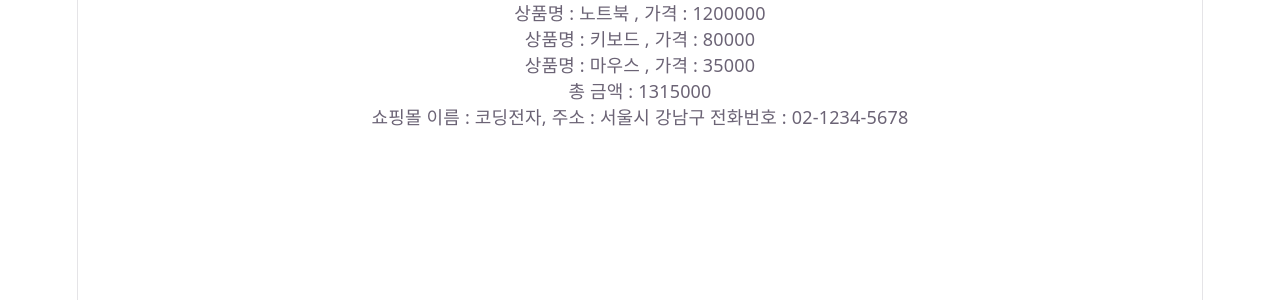
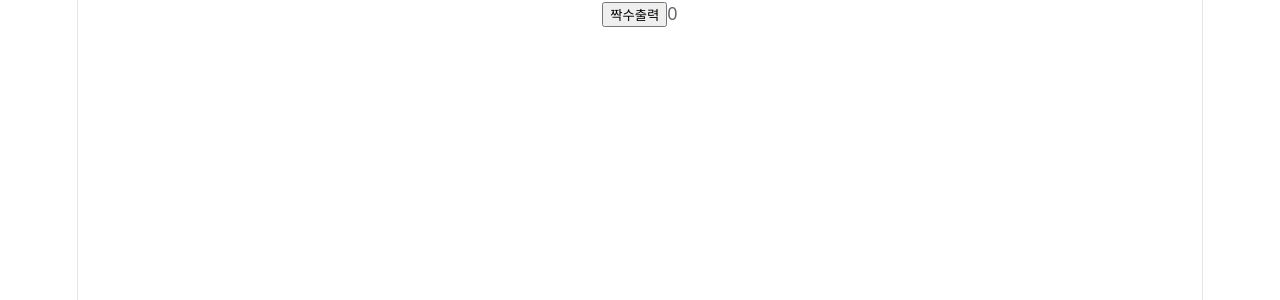
Before and after one commit to allwayonmygrind/fe-react-study-9, a React (Vite) app in the folder react/react-study/: page / in a window 1280 px wide. Shown: the top 300 px of the page. Built offline with nearby package versions, Linux system fonts and the light colour scheme.

Commit message:
리액트 퀴즈 1 useState

```diff
--- a/react/react-study/src/App.jsx
+++ b/react/react-study/src/App.jsx
@@ -6,7 +6,8 @@ import './App.css'
 // import './components/Basic01'
 // import State01 from './components/State01'
 // import Export01 from './components/Export01'
-import Product from "./quiz/quiz00/ProductInfo.jsx";
+// import Product from "./quiz/quiz00/ProductInfo.jsx";
+import Button1 from './quiz/quiz01/Button1.jsx'
 
 function App() {
 
@@ -14,7 +15,8 @@ function App() {
     // <Basic01/>
     // <State01/>
     // <Export01/>
-    <Product/>
+    // <Product/>
+    <Button1/>
   )
 }
 
--- /dev/null
+++ b/react/react-study/src/quiz/quiz01/Button1.jsx
@@ -0,0 +1,17 @@
+import {useState} from 'react';
+import {increaseCnt} from "./Quiz01";
+import './Quiz1.css';
+
+function Button1() {
+    const [count, setCount] = useState(0);
+
+    return (
+        <div>
+            <button onClick={()=> setCount(increaseCnt(count))}>짝수출력</button>
+            {/* <span style={{color:'red'}}>{count}</span> */}
+            <span className="quiz-font-red">{count}</span>
+    </div>
+    );
+}
+
+export default Button1
--- /dev/null
+++ b/react/react-study/src/quiz/quiz01/Quiz01.js
@@ -0,0 +1,4 @@
+export function increaseCnt(count){
+    count = count + 2;
+    return count;
+}
--- /dev/null
+++ b/react/react-study/src/quiz/quiz01/Quiz1.css
@@ -0,0 +1,3 @@
+.quiz01-font-red {
+    color : red;
+}
```
